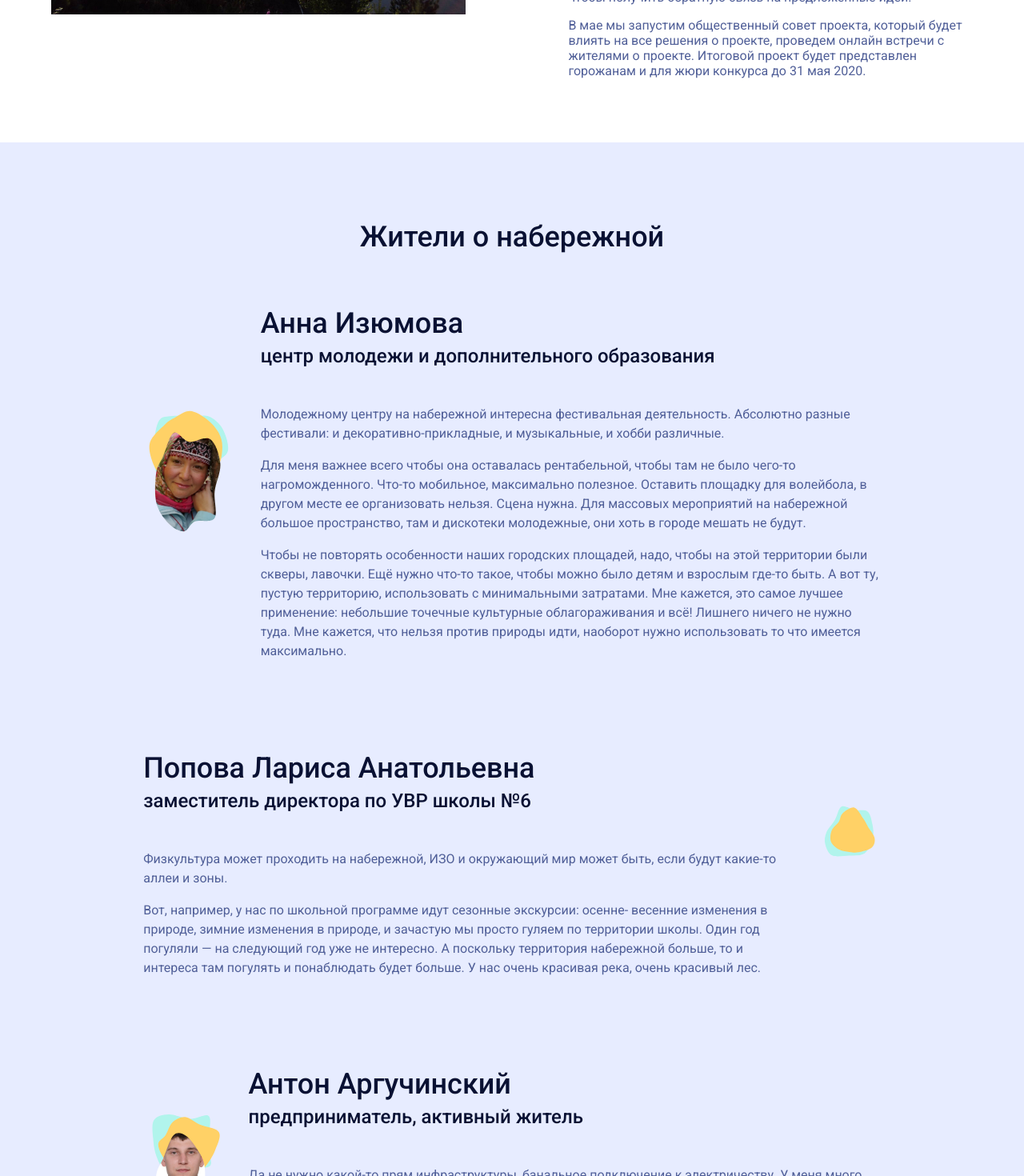
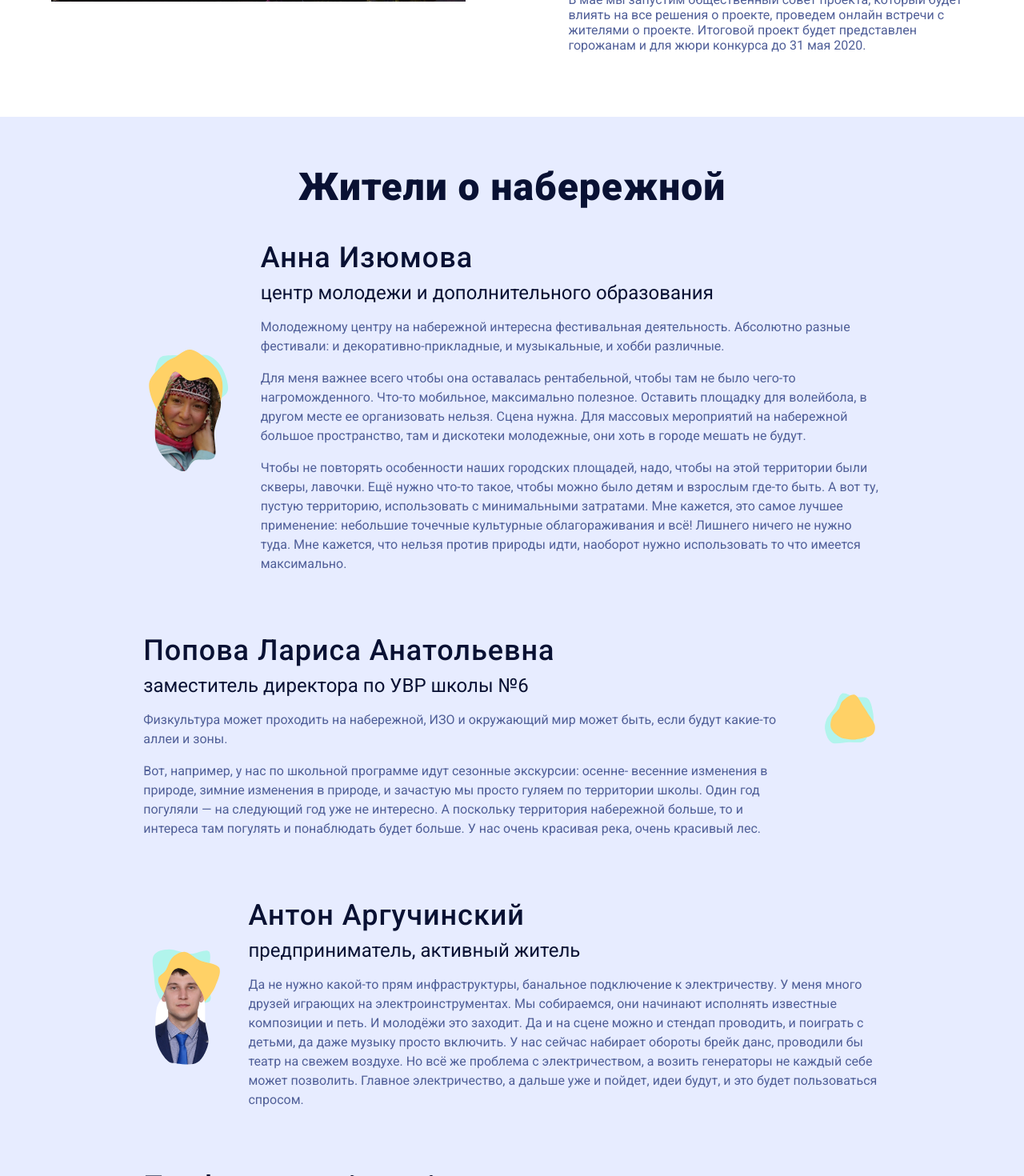
Before and after one commit to designunit/bereguray, a Next.js app: page / in a window 1280 px wide. Shown: the part 1330-2800 px from the top of the page at 80% size. Built offline with nearby package versions, Linux system fonts and the light colour scheme.

Commit message:
stories layout upd

```diff
--- a/src/components/Story/index.tsx
+++ b/src/components/Story/index.tsx
@@ -3,7 +3,7 @@ import { Bubble } from '../Bubble'
 
 export type StoryProps = {
     picturePath?: string
-    title: React.ReactNode
+    title?: React.ReactNode
     subtitle?: React.ReactNode
     text?: React.ReactNode
     pictureSide: 'left' | 'right'
--- a/src/components/Story/styles.module.css
+++ b/src/components/Story/styles.module.css
@@ -24,18 +24,18 @@
     width: 20%;
 }
 
-.header {
+/* .header {
     margin-bottom: 48px;
     color: #091133;
-}
+} */
 
-.title > h2 {
+/* .title > h2 {
     margin-bottom: 4px;
-}
+} */
 
-.subtitle > h3 {
+/* .subtitle > h3 {
     margin-top: 0;
-}
+} */
 
 @media screen and (max-width : 480px) {
     .container {
@@ -53,11 +53,11 @@
         padding: 0 10%;
     }
 
-    .header {
+    /* .header {
         display: flex;
         flex-direction: column;
         align-items: center;
 
         margin-bottom: 24px;
-    }
+    } */
 }
--- a/src/components/Title/index.tsx
+++ b/src/components/Title/index.tsx
@@ -1,9 +1,22 @@
 import s from './styles.module.css'
+import { createElement } from 'react'
+import cx from 'classnames'
 
-export const Title: React.SFC = props => {
-    return (
-        <h1 className={s.title}>
-            {props.children}
-        </h1>
-    )
+const levelClass = new Map([
+    [1, s.h1],
+    [2, s.h2],
+    [3, s.h3],
+    [4, s.h4],
+    [5, s.h5],
+    [6, s.h6],
+])
+
+export type TitleProps = {
+    level?: 1 | 2 | 3 | 4 | 5 | 6
 }
+
+export const Title: React.SFC<TitleProps> = ({ level = 1, ...props }) => {
+    const Tag = `h${level}`
+
+    return createElement(Tag, { className: cx(s.title, levelClass.get(level)) }, props.children)
+}
--- a/src/components/Title/styles.module.css
+++ b/src/components/Title/styles.module.css
@@ -2,15 +2,35 @@
     font-family: Roboto;
     font-style: normal;
     font-weight: 500;
-    font-size: 50px;
-    line-height: 66px;
-
-    letter-spacing: 1px;
-
     color: #091133;
 }
 
-@media screen and (max-width : 480px) {
+.h1 {
+    font-size: 48px;
+    line-height: 64px;
+    letter-spacing: 1px;
+
+    margin-bottom: 48px;
+}
+
+.h2 {
+    font-size: 48px;
+    line-height: 48px;
+    letter-spacing: 1px;
+    font-weight: 900;
+
+    margin-bottom: 48px;
+}
+
+.h3 {
+    font-size: 36px;
+    line-height: 32px;
+    letter-spacing: 1px;
+
+    margin-bottom: 16px;
+}
+
+@media screen and (max-width: 480px) {
     .title {
         text-align: center;
     }
--- a/src/pages/index.tsx
+++ b/src/pages/index.tsx
@@ -11,6 +11,14 @@ import { About } from 'src/components/About'
 import { Story } from 'src/components/Story'
 import { Article } from 'src/components/Article'
 import { Step } from 'src/components/Step'
+import { Title } from 'src/components/Title'
+
+const Caption: React.SFC = props => (
+    <span style={{
+        fontSize: '1.5em',
+        color: '#091133',
+    }}>{props.children}</span>
+)
 
 interface PageProps {
     meta: IMeta
@@ -52,18 +60,18 @@ const Index: NextPage<PageProps> = props => (
         <About />
         {/* <Steps /> */}
         <Stories>
-            <h2>Жители о набережной</h2>
+            <Title level={2}>Жители о набережной</Title>
+
             <Story
                 pictureSide='left'
                 picturePath='/static/annaizumova.png'
-                title={(
-                    <h2>Анна Изюмова</h2>
-                )}
-                subtitle={(
-                    <h3>центр молодежи и дополнительного образования</h3>
-                )}
             >
                 <Article>
+                    <Title level={3}>Анна Изюмова</Title>
+                    <Caption>
+                        центр молодежи и дополнительного образования
+                    </Caption>
+
                     <p>
                         Молодежному центру на набережной интересна фестивальная деятельность. Абсолютно разные фестивали: и декоративно-прикладные, и музыкальные, и хобби различные.
                     </p>
@@ -79,14 +87,15 @@ const Index: NextPage<PageProps> = props => (
             <Story
                 pictureSide='right'
                 picturePath='/static/blanc2.png'
-                title={(
-                    <h2>Попова Лариса Анатольевна</h2>
-                )}
-                subtitle={(
-                    <h3>заместитель директора по УВР школы №6</h3>
-                )}
             >
                 <Article>
+                    <Title level={3}>
+                        Попова Лариса Анатольевна
+                    </Title>
+                    <Caption>
+                        заместитель директора по УВР школы №6
+                    </Caption>
+
                     <p>
                         Физкультура может проходить на набережной, ИЗО и окружающий мир может быть, если будут какие-то аллеи и зоны.
                     </p>
@@ -98,14 +107,15 @@ const Index: NextPage<PageProps> = props => (
             <Story
                 pictureSide='left'
                 picturePath='/static/antonarguchinsky.png'
-                title={(
-                    <h2>Антон Аргучинский</h2>
-                )}
-                subtitle={(
-                    <h3>предприниматель, активный житель</h3>
-                )}
             >
                 <Article>
+                    <Title level={3}>
+                        Антон Аргучинский
+                    </Title>
+                    <Caption>
+                        предприниматель, активный житель
+                    </Caption>
+
                     <p>
                         Да не нужно какой-то прям инфраструктуры, банальное подключение к электричеству. У меня много друзей играющих на электроинструментах. Мы собираемся, они начинают исполнять известные композиции и петь. И молодёжи это заходит. Да и на сцене можно и стендап проводить, и поиграть с детьми, да даже музыку просто включить. У нас сейчас набирает обороты брейк данс, проводили бы театр на свежем воздухе. Но всё же проблема с электричеством, а возить генераторы не каждый себе может позволить. Главное электричество, а дальше уже и пойдет, идеи будут, и это будет пользоваться спросом.
                     </p>
@@ -114,14 +124,15 @@ const Index: NextPage<PageProps> = props => (
             <Story
                 pictureSide='right'
                 picturePath='/static/blanc2.png'
-                title={(
-                    <h2>Парфентьева Алла Александровна</h2>
-                )}
-                subtitle={(
-                    <h3>директор управления градостроительства, землепользования и природопользования города Урай</h3>
-                )}
             >
                 <Article>
+                    <Title level={3}>
+                        Парфентьева Алла Александровна
+                    </Title>
+                    <Caption>
+                        директор управления градостроительства, землепользования и природопользования города Урай
+                    </Caption>
+
                     <p>
                         Раньше в Колосье купались каждый вечер летом, пока жили на берегу. Прогулки с детьми, купание. Катание с горки на санках, катание на лыжах от 2 микрорайона до 3. Рыбу ловили постоянно и зимой и летом. Грибы собирали постоянно на другом берегу. С собаками постоянно гуляли и гуляем  — целое братство там. Просто закат посмотреть или радугу над Кондой!
                     </p>
@@ -130,14 +141,13 @@ const Index: NextPage<PageProps> = props => (
                     </p>
                     <p>
                         Это место для разных сообществ. Места всем хватит: и бабушкам, и спортсменам, и собачникам. Должны быть спокойные уютные местечки и места сбора, где можно пошуметь, потанцевать, покричать.
-
                     </p>
                 </Article>
             </Story>
         </Stories>
 
         <Stories>
-            <h2>FAQ</h2>
+            <Title level={2}>Вопрос/Ответ</Title>
 
             <Story
                 pictureSide='left'
--- a/src/style.css
+++ b/src/style.css
@@ -32,6 +32,8 @@ h2 {
     font-size: 36px;
     line-height: 48px;
     color: #091133;
+
+    margin: 0px;
 }
 
 h3 {
@@ -40,4 +42,6 @@ h3 {
     font-size: 24px;
     line-height: 26px;
     color: #091133;
+
+    margin: 0px;
 }
```
Also changed, not shown: src/components/Article/styles.module.css (line endings or trailing spaces).
